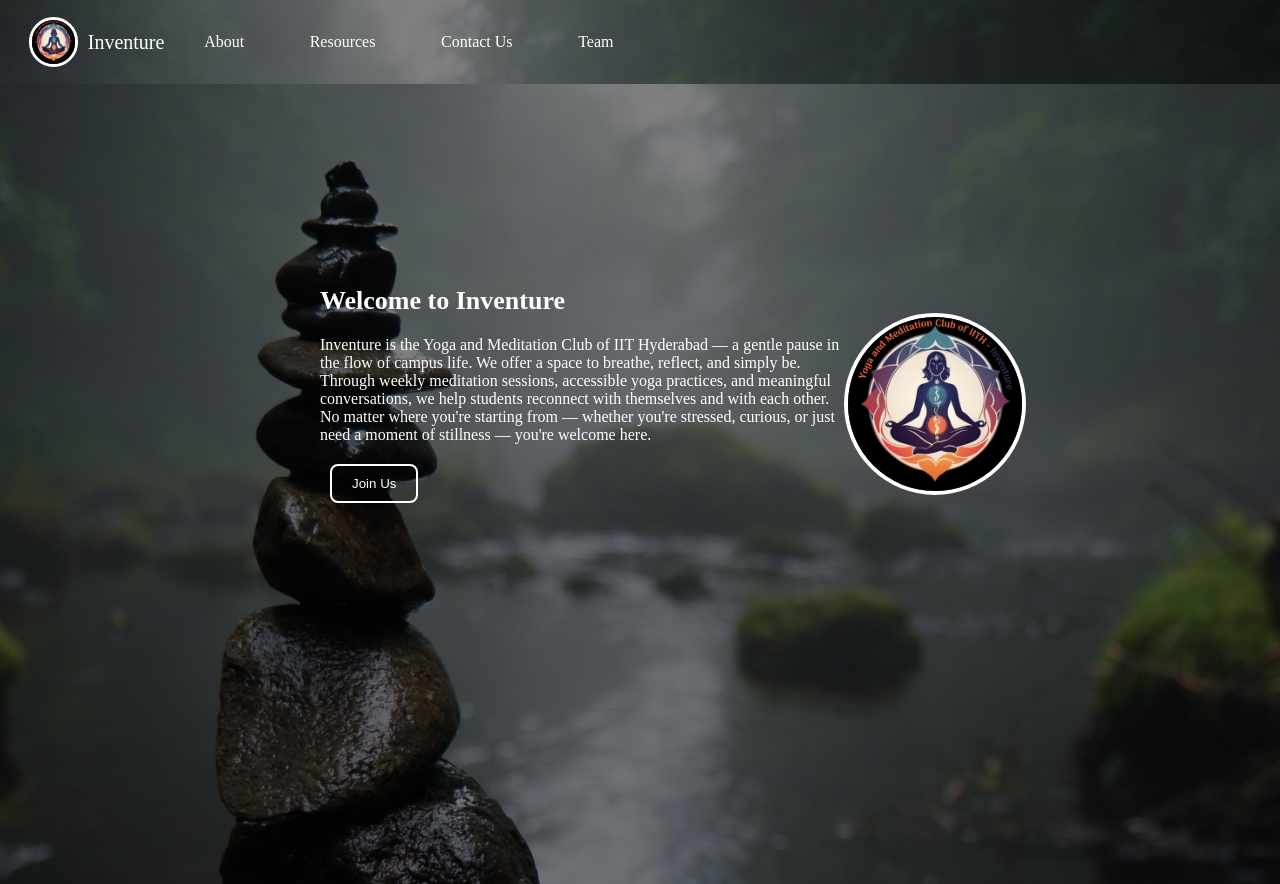
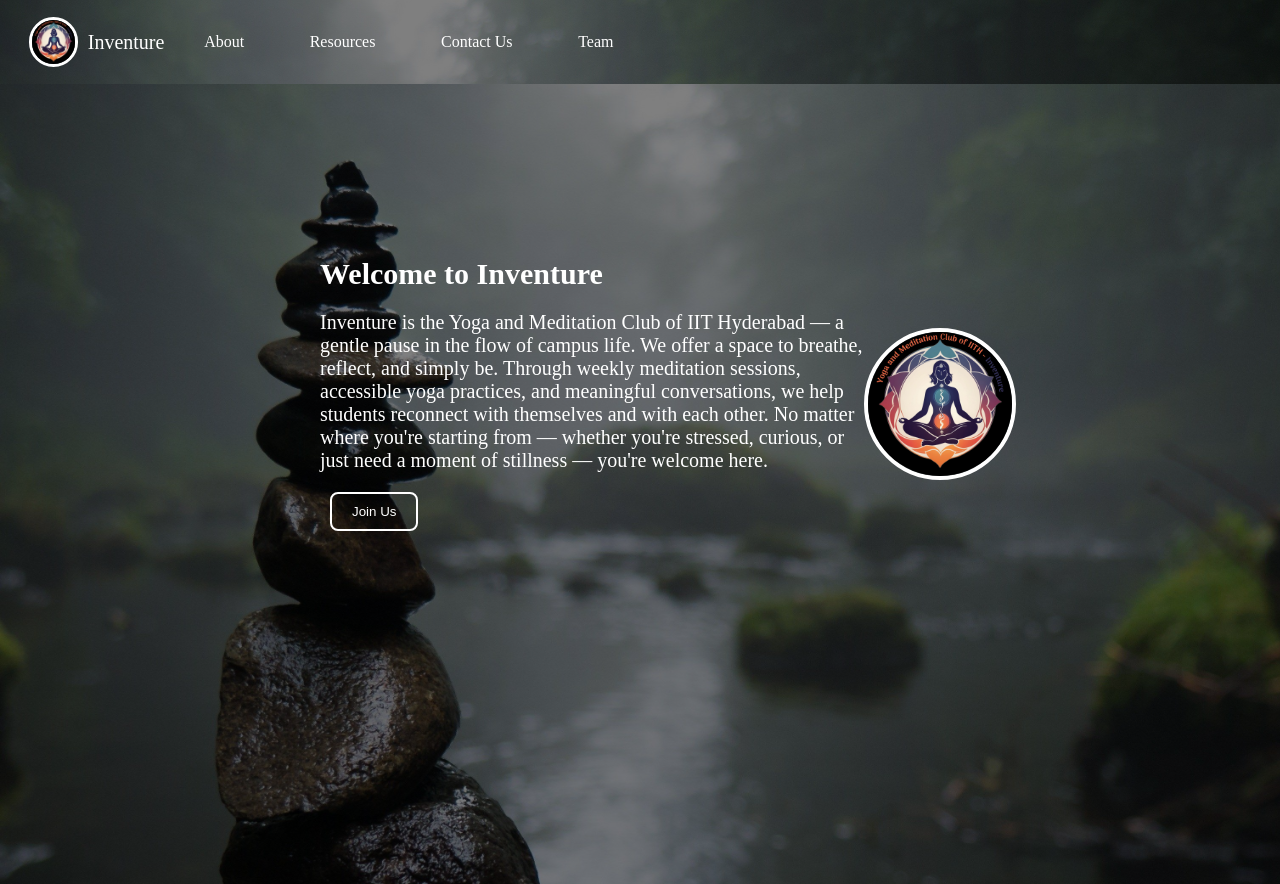
Before and after one commit to Inventure-IITH/Inventure, a plain HTML site: page index.html in a window 1280 px wide. Shown: the top 884 px of the page. Drawn offline with Linux system fonts and the light colour scheme.

Commit message:
Add files via upload

```diff
--- a/css/style.css
+++ b/css/style.css
@@ -108,12 +108,12 @@ html{
     margin: auto;
 }
 .text-big{
-    font-size: 26px;
+    font-size: 30px;
     font-weight: bold;
     margin-bottom: 20px;
 }
 .text-small{
-    font-size: 16px;
+    font-size: 20px;
 }
 .btn{
     color: white;
@@ -540,4 +540,7 @@ html{
         width: 40%;
         height: auto;
     }
+    .site-footer, .footer-content, .footer-copy {
+        font-size: 12px;
+    }
 }
```
